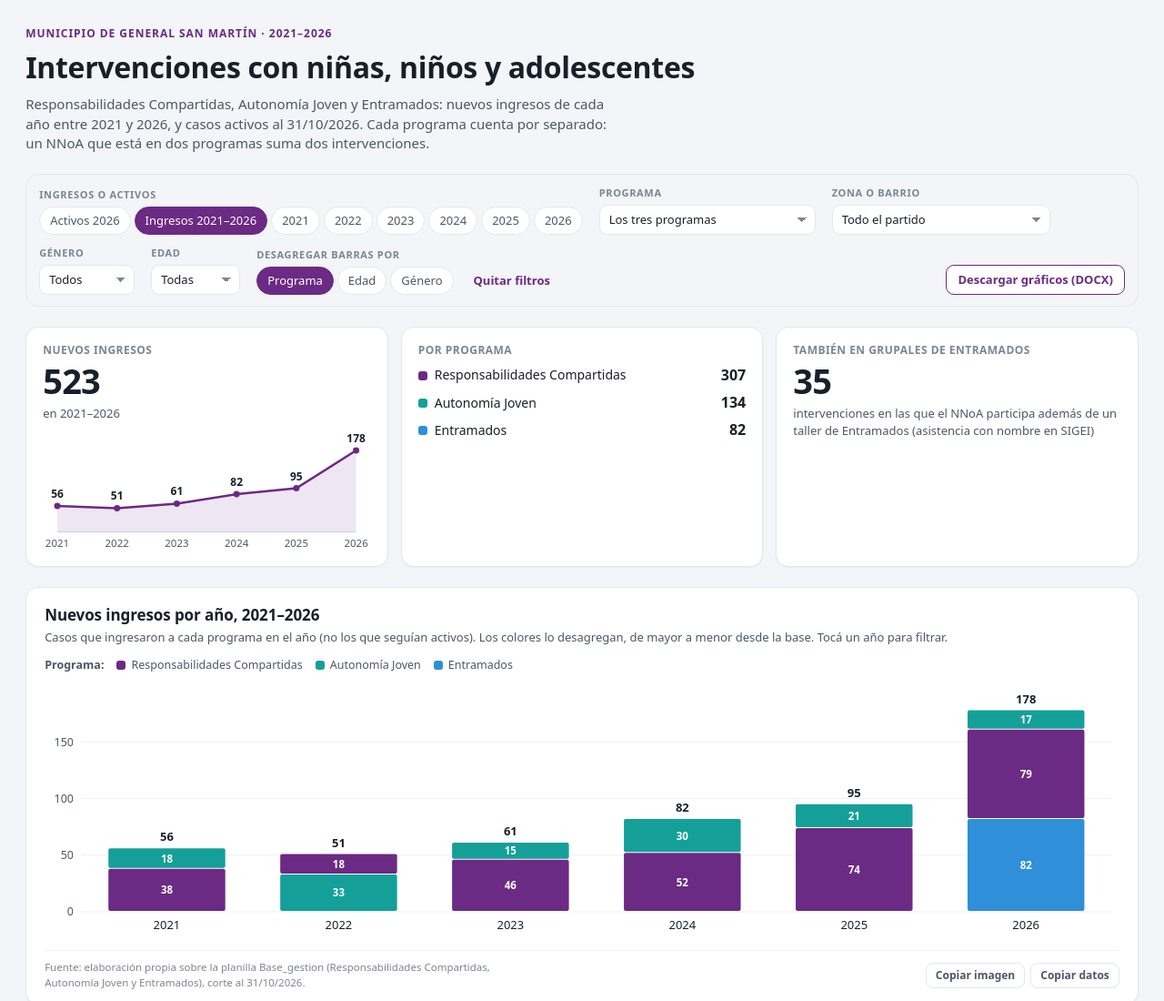
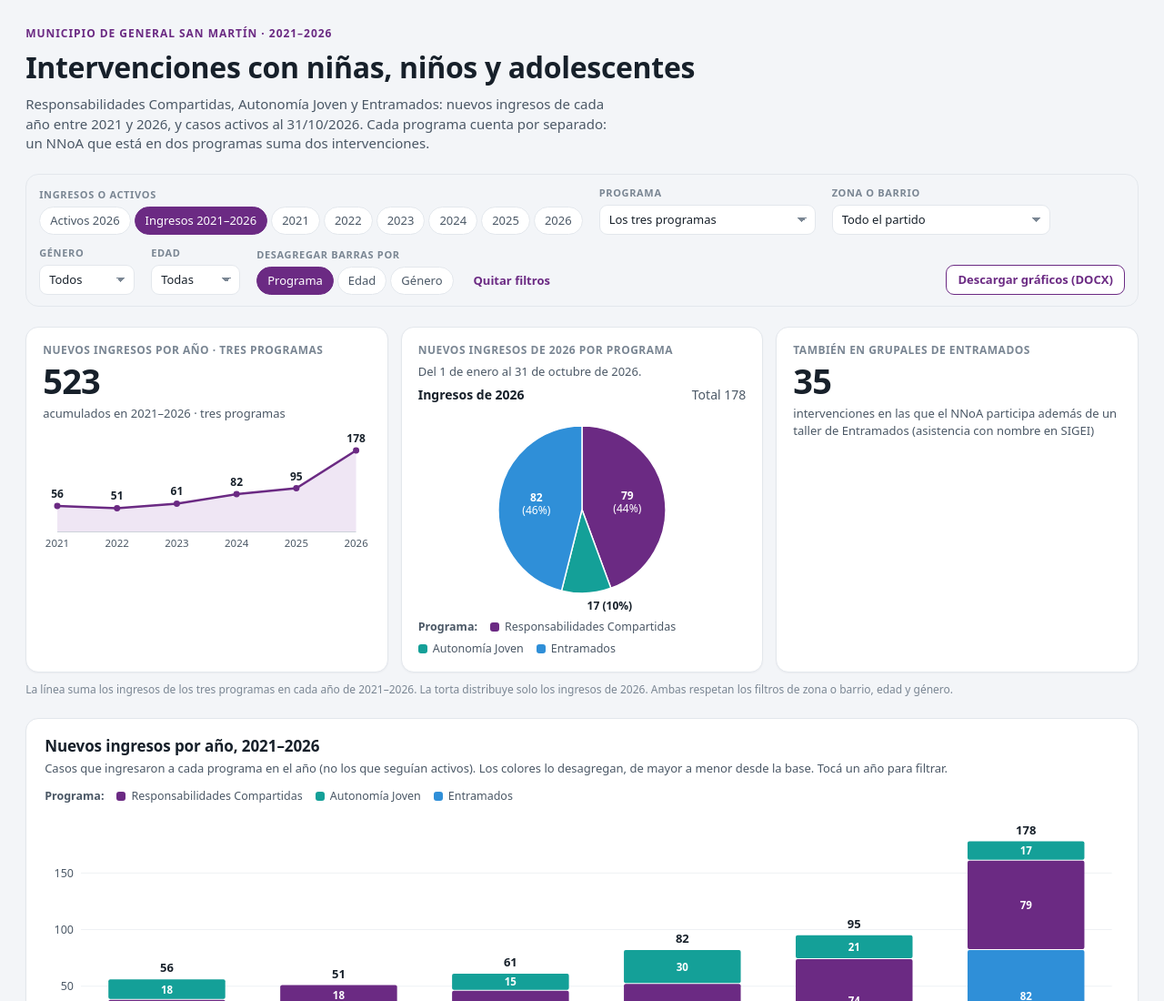
Before and after one commit to JoaquinZ87/tablero-programas-sm, a plain HTML site: page index.html in a window 1280 px wide. Shown: the top 1100 px of the page at 91% size. Drawn offline with Linux system fonts and the light colour scheme.

Commit message:
Mostrar ingresos anuales de los tres programas y distribución de ingresos 2026 en torta

```diff
--- a/index.html
+++ b/index.html
@@ -135,6 +135,9 @@
   .tb-kpi-prog b { font-variant-numeric: tabular-nums; font-size: 16px; }
   .tb-punto { width: 10px; height: 10px; border-radius: 3px; display: inline-block; }
   .tb-spark { height: 132px; position: relative; margin-top: 4px; }
+  #kpi-programas .tb-paneles { grid-template-columns: minmax(0, 1fr); }
+  #kpi-programas .tb-panel svg { margin-inline: auto; }
+  .tb-resumen-nota { margin-top: -12px !important; font-size: 12px; color: var(--fg-3); }
 
   /* tarjetas */
   .tb-grid { display: grid; grid-template-columns: repeat(auto-fit, minmax(min(100%, 27rem), 1fr)); gap: 18px; }
@@ -278,18 +281,16 @@
 
   <section class="tb-kpis" id="indicadores" aria-label="Indicadores">
     <div class="tb-kpi" id="kpi-total">
-      <span class="tb-kpi-etq" data-draw="kpi-etq">Intervenciones</span>
+      <span class="tb-kpi-etq">Nuevos ingresos por año · tres programas</span>
       <span class="tb-kpi-num" data-draw="kpi-total">—</span>
       <span class="tb-kpi-sub" data-draw="kpi-periodo">—</span>
       <div class="tb-spark" data-draw="kpi-spark" data-source="cubo"></div>
     </div>
     <div class="tb-kpi" id="kpi-programas">
-      <span class="tb-kpi-etq">Por programa</span>
-      <div class="tb-kpi-progs">
-        <div class="tb-kpi-prog"><i class="tb-punto" data-color="RESPO"></i><span>Responsabilidades Compartidas</span><b data-draw="kpi-RESPO">—</b></div>
-        <div class="tb-kpi-prog"><i class="tb-punto" data-color="AUTONOMIA"></i><span>Autonomía Joven</span><b data-draw="kpi-AUTONOMIA">—</b></div>
-        <div class="tb-kpi-prog"><i class="tb-punto" data-color="ENTRAMADOS"></i><span>Entramados</span><b data-draw="kpi-ENTRAMADOS">—</b></div>
-      </div>
+      <span class="tb-kpi-etq">Nuevos ingresos de 2026 por programa</span>
+      <span class="tb-kpi-sub">Del 1 de enero al 31 de octubre de 2026.</span>
+      <div class="tb-graf" data-draw="kpi-torta-programas" data-source="cubo"></div>
+      <div class="tb-leyenda" data-draw="leyenda" data-dim-grafico="programa-fija"></div>
     </div>
     <div class="tb-kpi" id="kpi-grupal">
       <span class="tb-kpi-etq">También en grupales de Entramados</span>
@@ -297,6 +298,7 @@
       <span class="tb-kpi-sub">intervenciones en las que el NNoA participa además de un taller de Entramados (asistencia con nombre en SIGEI)</span>
     </div>
   </section>
+  <p class="tb-resumen-nota">La línea suma los ingresos de los tres programas en cada año de 2021–2026. La torta distribuye solo los ingresos de 2026. Ambas respetan los filtros de zona o barrio, edad y género.</p>
 
   <article class="tb-card" id="evolucion">
     <div class="tb-card-head">
@@ -492,6 +494,7 @@
     <ul>
       <li><b>Qué se cuenta:</b> intervenciones, no personas. Son programas distintos, con metodología y objetivos propios: un NNoA que está en dos programas cuenta dos veces en el total.</li>
       <li><b>Nuevos ingresos (2021–2026):</b> cada caso cuenta solo en el año de su fecha de ingreso. Los que ingresaron en 2020 o antes no aparecen en esta serie. Un reingreso en otro año cuenta de nuevo.</li>
+      <li><b>Resumen superior:</b> la línea muestra los nuevos ingresos de cada año sumando los tres programas y la torta reparte los nuevos ingresos de 2026 por programa. Sus períodos y programas son fijos; los filtros de territorio, edad y género sí se aplican.</li>
       <li><b>Activos 2026:</b> casos activos al 31/10/2026, sin importar cuándo ingresaron. En Responsabilidades Compartidas y Entramados, los que no tienen fecha de cese; en Autonomía Joven, que no tiene esa columna, los que no figuran como «Baja» en Movimiento.</li>
       <li><b>Gráficos por zona, edad y género:</b> muestran siempre activos al 31/10/2026. El selector de ingresos o año no cambia ese universo; los demás filtros mantienen su comportamiento.</li>
       <li><b>Edad:</b> en los ingresos, la cumplida en el año de ingreso (al 31/12; en 2026, al 31/10). En los activos, la cumplida al 31/10/2026.</li>
@@ -976,25 +979,30 @@
     s.onchange = () => dash.setParams({ terr: s.value === 'todos|Todos' ? null : s.value });
   });
 
-  dash.draw('kpi-total', (el) => TB.numero(el, TB.filtros()));
-  dash.draw('kpi-etq', (el) => { el.textContent = TB.filtros().anio === 'Activos' ? 'Casos activos' : 'Nuevos ingresos'; });
+  dash.draw('kpi-total', (el) => TB.numero(el, { ...TB.filtros(), programa: 'Todos', anio: 'Todos' }));
   dash.draw('kpi-periodo', (el) => {
-    const f = TB.filtros();
-    el.textContent = f.anio === 'Activos' ? 'al 31/10/2026' : f.anio === 'Todos' ? 'en 2021–2026' : 'en ' + f.anio;
+    el.textContent = 'acumulados en 2021–2026 · tres programas';
   });
-  for (const p of ['RESPO', 'AUTONOMIA', 'ENTRAMADOS']) dash.draw('kpi-' + p, (el) => TB.numero(el, { ...TB.filtros(), programa: p }));
+  dash.draw('kpi-torta-programas', (el) => {
+    const f = { ...TB.filtros(), anio: '2026', programa: 'Todos' };
+    TB.tortas(el, { programas: [{ key: 'Todos', label: 'Ingresos de 2026' }], cats: TB.DIMS.programa.cats,
+      titulo: 'Nuevos ingresos de 2026 por programa',
+      valorDe: (_, c) => TB.valor({ ...f, programa: c.key }),
+      onClick: (c) => TB.alternar('programa', c.key) });
+  });
   dash.draw('kpi-grupal', (el) => TB.numero(el, TB.filtros(), 'nnoa_grupal'));
   dash.draw('kpi-spark', (el) => {
     el.replaceChildren();
     if (!TB.estado(el)) return;
     const f = TB.filtros();
-    const base = f.anio === 'Activos' || TB.ANIOS.includes(f.anio) ? { ...f, anio: 'Todos' } : f;
+    const base = { ...f, programa: 'Todos', anio: 'Todos' };
     const pts = TB.ANIOS.map((a) => ({ a, v: TB.valor({ ...base, anio: a }) }));
+    el._tbDatos = [['Año', 'Nuevos ingresos de los tres programas'], ...pts.map((p) => [p.a, p.v])];
     const W = Math.max(220, el.clientWidth || 300), H = 132, m = { t: 20, r: 16, b: 22, l: 16 };
     const x = d3.scalePoint().domain(TB.ANIOS).range([m.l, W - m.r]);
     const y = d3.scaleLinear().domain([0, d3.max(pts, (p) => p.v) || 1]).nice().range([H - m.b, m.t]);
     const svg = d3.select(el).append('svg').attr('class', 'tb-svg').attr('viewBox', `0 0 ${W} ${H}`).attr('width', W).attr('height', H).attr('role', 'img')
-      .attr('aria-label', 'Nuevos ingresos por año: ' + pts.map((p) => `${p.a} ${p.v}`).join(', '));
+      .attr('aria-label', 'Nuevos ingresos por año, tres programas sumados: ' + pts.map((p) => `${p.a} ${p.v}`).join(', '));
     svg.append('line').attr('class', 'tb-grilla').attr('x1', m.l).attr('x2', W - m.r).attr('y1', H - m.b + .5).attr('y2', H - m.b + .5).style('stroke', '#c9d0d8');
     svg.append('path').datum(pts).attr('d', d3.area().x((p) => x(p.a)).y0(H - m.b).y1((p) => y(p.v))).style('fill', '#efe6f4');
     svg.append('path').datum(pts).attr('d', d3.line().x((p) => x(p.a)).y((p) => y(p.v))).style('fill', 'none').style('stroke', '#6b2a83').style('stroke-width', 2.5);
@@ -1004,7 +1012,7 @@
     g.append('text').attr('x', (p) => x(p.a)).attr('y', H - 5).attr('text-anchor', 'middle').style('font-size', '11.5px').text((p) => p.a);
   });
 
-  dash.draw('leyenda', (el) => TB.leyenda(el, TB.dimPara(el.dataset.dimGrafico === 'anio' || el.dataset.dimGrafico === 'zona' || el.dataset.dimGrafico === 'barrio' ? '' : el.dataset.dimGrafico)));
+  dash.draw('leyenda', (el) => TB.leyenda(el, el.dataset.dimGrafico === 'programa-fija' ? 'programa' : TB.dimPara(el.dataset.dimGrafico === 'anio' || el.dataset.dimGrafico === 'zona' || el.dataset.dimGrafico === 'barrio' ? '' : el.dataset.dimGrafico)));
 
   dash.draw('g-anio', (el) => {
     const f = TB.filtros();
```
